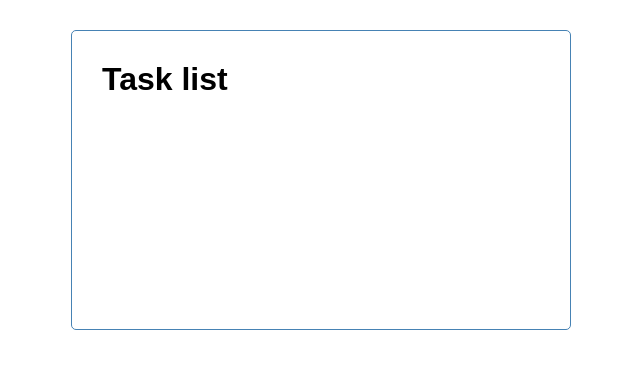
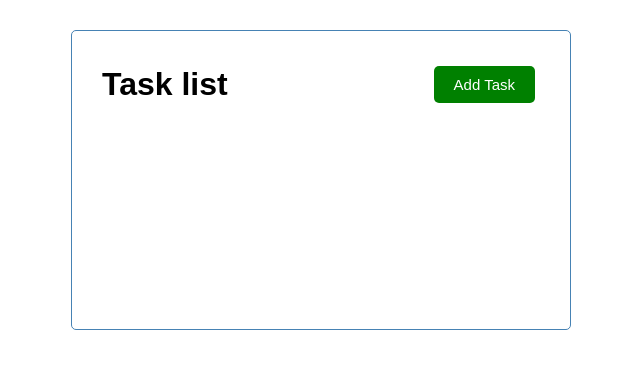
Before and after one commit to sgs31/task-list-angular, an Angular app: page / in a window 1280 px wide. Shown: the top 368 px of the page, without its empty margins (319-959 px from the left). Built offline with nearby package versions, Linux system fonts and the light colour scheme.

Commit message:
boton componente agregado

```diff
--- a/src/app/app.module.ts
+++ b/src/app/app.module.ts
@@ -3,11 +3,13 @@
 
 import { AppComponent } from './app.component';
 import { HeaderComponent } from './components/header/header.component';
+import { ButtonComponent } from './components/button/button.component';
 
 @NgModule({
   declarations: [
     AppComponent,
-    HeaderComponent
+    HeaderComponent,
+    ButtonComponent
   ],
   imports: [
     BrowserModule
--- /dev/null
+++ b/src/app/components/button/button.component.html
@@ -0,0 +1,3 @@
+<button class="btn" [ngStyle]="{'background-color': color}" (click)="onClick()">
+    {{text}}
+</button>
--- /dev/null
+++ b/src/app/components/button/button.component.ts
@@ -0,0 +1,22 @@
+import { Component, OnInit, Input, Output, EventEmitter } from '@angular/core';
+
+@Component({
+  selector: 'app-button',
+  templateUrl: './button.component.html',
+  styleUrls: ['./button.component.css']
+})
+export class ButtonComponent implements OnInit {
+  @Input() text: string = "";
+  @Input() color: string = "";
+  @Output() btnClick = new EventEmitter()
+
+  constructor() { }
+
+  ngOnInit(): void {
+  }
+
+  onClick(){
+    this.btnClick.emit();
+  }
+
+}
--- a/src/app/components/header/header.component.html
+++ b/src/app/components/header/header.component.html
@@ -1 +1,6 @@
-<h1>{{title}}</h1>
+<header>
+    <h1>{{title}}</h1>
+    <app-button color="green" text="Add Task" (btnClick)="toggleAddTask()">
+    </app-button>
+
+</header>
--- a/src/app/components/header/header.component.ts
+++ b/src/app/components/header/header.component.ts
@@ -14,4 +14,7 @@
   ngOnInit(): void {
   }
 
+  toggleAddTask(){
+    console.log("toggleAddTask");
+  }
 }
```
Also changed, not shown: src/app/components/button/button.component.css (added).
